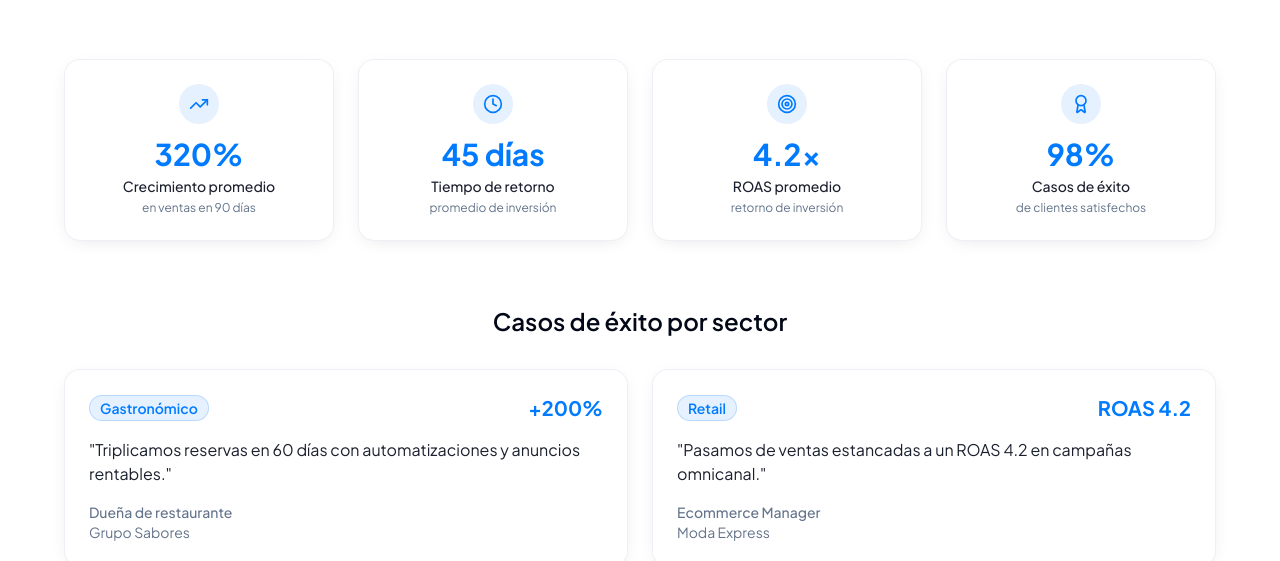
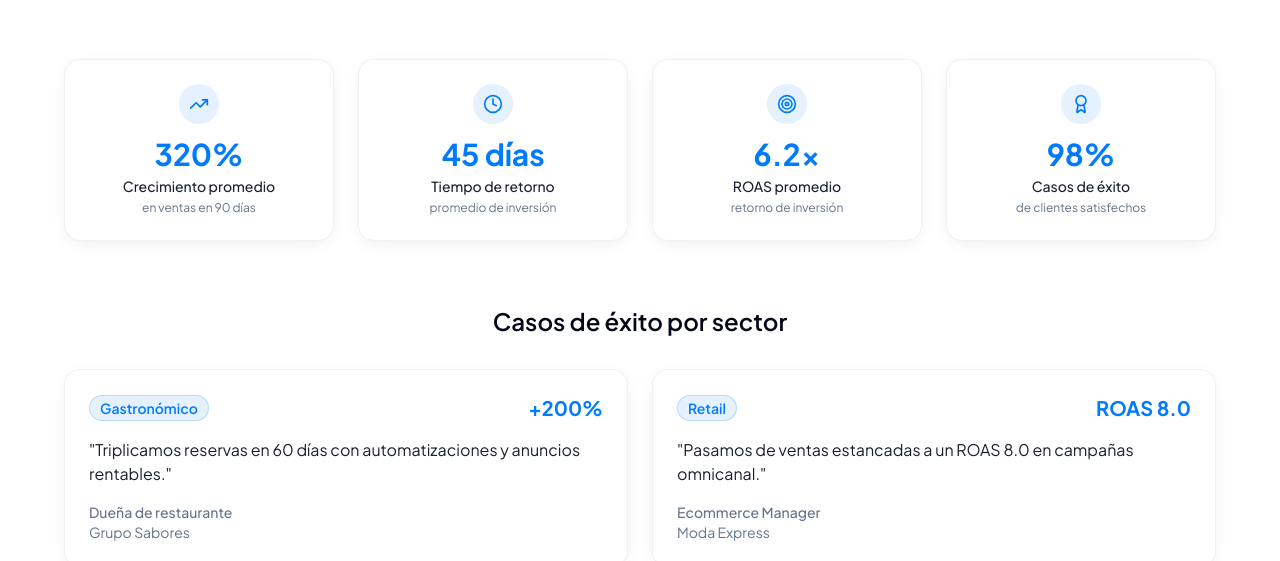
Before and after one commit to Rey10242/cavadialab, a React (Vite) app: page / in a window 1280 px wide. Shown: the part 3700-4261 px from the top of the page. Built offline with nearby package versions, Linux system fonts and the light colour scheme.

Commit message:
Code edited in Lovable Code Editor
Edited UI in Lovable

```diff
--- a/src/components/sections/Results.tsx
+++ b/src/components/sections/Results.tsx
@@ -5,13 +5,13 @@ import { TrendingUp, Clock, Award, Target } from "lucide-react";
 const metrics = [
   { label: "Crecimiento promedio", value: "320%", description: "en ventas en 90 días", icon: TrendingUp },
   { label: "Tiempo de retorno", value: "45 días", description: "promedio de inversión", icon: Clock },
-  { label: "ROAS promedio", value: "4.2x", description: "retorno de inversión", icon: Target },
+  { label: "ROAS promedio", value: "6.2x", description: "retorno de inversión", icon: Target },
   { label: "Casos de éxito", value: "98%", description: "de clientes satisfechos", icon: Award },
 ];
 
 const testimonials = [
   { sector: "Gastronómico", quote: "Triplicamos reservas en 60 días con automatizaciones y anuncios rentables.", author: "Dueña de restaurante", company: "Grupo Sabores", metric: "+200%" },
-  { sector: "Retail", quote: "Pasamos de ventas estancadas a un ROAS 4.2 en campañas omnicanal.", author: "Ecommerce Manager", company: "Moda Express", metric: "ROAS 4.2" },
+  { sector: "Retail", quote: "Pasamos de ventas estancadas a un ROAS 8.0 en campañas omnicanal.", author: "Ecommerce Manager", company: "Moda Express", metric: "ROAS 8.0" },
   { sector: "Servicios B2B", quote: "Agenda llena 6 semanas con leads calificados y nurturing.", author: "Director Comercial", company: "Tech Solutions", metric: "+380%" },
   { sector: "Educación", quote: "CPA -38% y tasa de inscripción +57% en 90 días.", author: "CMO", company: "Instituto Aprende", metric: "+57%" },
 ];
```
